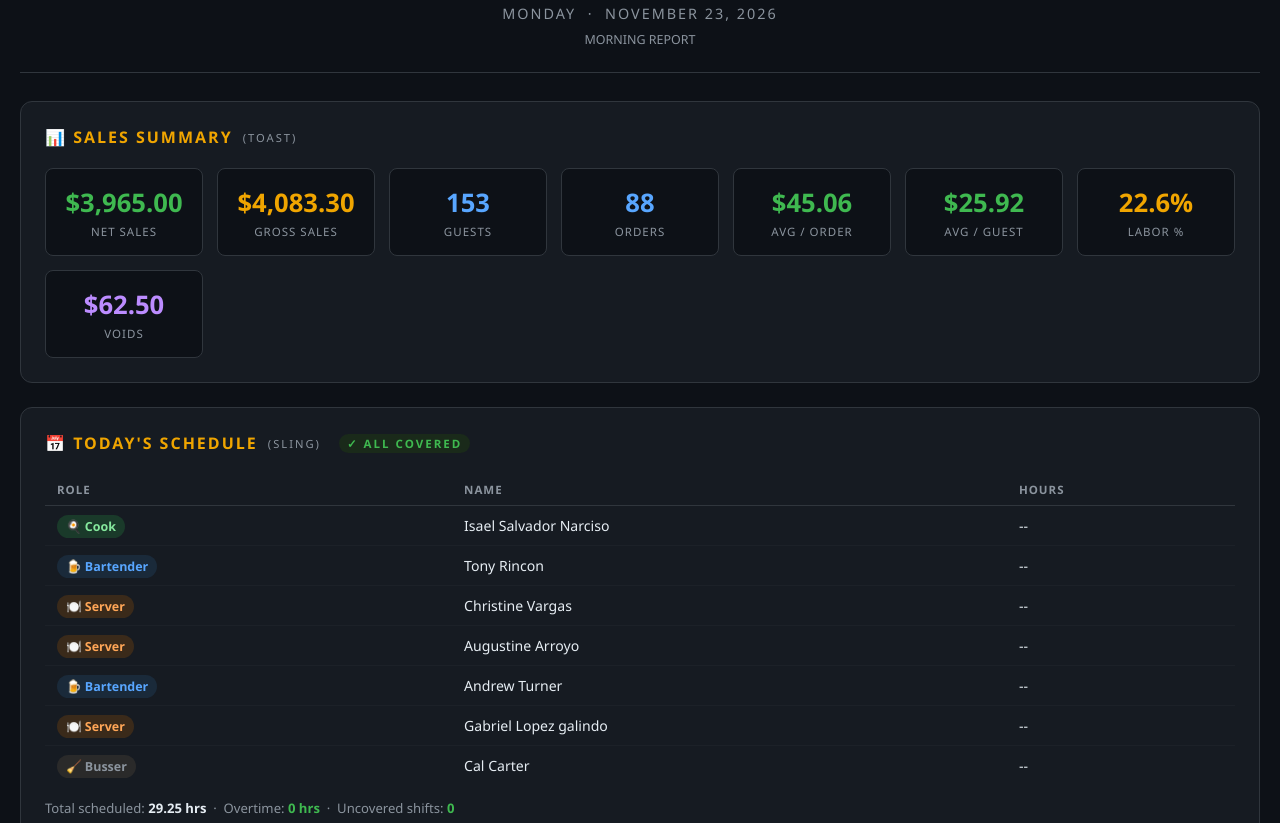
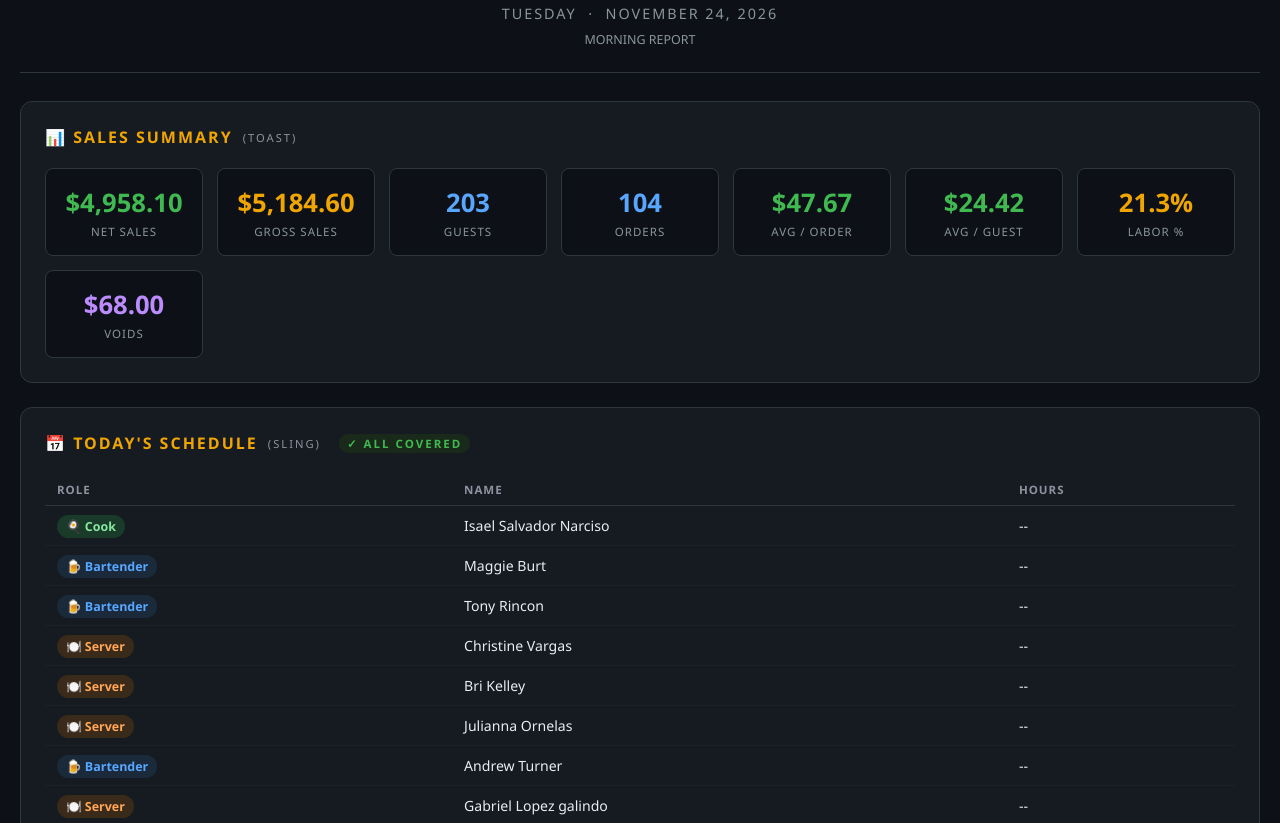
Before and after one commit to mojobrewhouse-cpu/brewhouse-hub, a plain HTML site: page Brewhouse_Morning_Report.html in a window 1280 px wide. Shown: the part 97-920 px from the top of the page. Drawn offline with Linux system fonts and the light colour scheme.

Commit message:
Auto-update Morning Report - November 25, 2026

```diff
--- a/Brewhouse_Morning_Report.html
+++ b/Brewhouse_Morning_Report.html
@@ -3,7 +3,7 @@
 <head>
 <meta charset="UTF-8">
 <meta name="viewport" content="width=device-width, initial-scale=1.0">
-<title>Brewhouse Morning Report — November 23, 2026</title>
+<title>Brewhouse Morning Report — November 24, 2026</title>
 <style>
   :root {
     --bg: #0d1117; --card: #161b22; --border: #30363d;
@@ -58,7 +58,7 @@
 <body>
 <div class="header">
   <h1>🍺 The Brewhouse</h1>
-  <div class="date">MONDAY &nbsp;·&nbsp; NOVEMBER 23, 2026</div>
+  <div class="date">TUESDAY &nbsp;·&nbsp; NOVEMBER 24, 2026</div>
   <div style="color:var(--muted);font-size:0.78rem;margin-top:8px;">MORNING REPORT</div>
 </div>
 
@@ -67,35 +67,35 @@
   <div class="section-title">📊 Sales Summary <span style="font-size:0.7rem;color:var(--muted);font-weight:400">(Toast)</span></div>
   <div class="metrics">
     <div class="metric">
-      <div class="metric-value">$3,965.00</div>
+      <div class="metric-value">$4,958.10</div>
       <div class="metric-label">Net Sales</div>
     </div>
     <div class="metric amber">
-      <div class="metric-value">$4,083.30</div>
+      <div class="metric-value">$5,184.60</div>
       <div class="metric-label">Gross Sales</div>
     </div>
     <div class="metric blue">
-      <div class="metric-value">153</div>
+      <div class="metric-value">203</div>
       <div class="metric-label">Guests</div>
     </div>
     <div class="metric blue">
-      <div class="metric-value">88</div>
+      <div class="metric-value">104</div>
       <div class="metric-label">Orders</div>
     </div>
     <div class="metric">
-      <div class="metric-value">$45.06</div>
+      <div class="metric-value">$47.67</div>
       <div class="metric-label">Avg / Order</div>
     </div>
     <div class="metric">
-      <div class="metric-value">$25.92</div>
+      <div class="metric-value">$24.42</div>
       <div class="metric-label">Avg / Guest</div>
     </div>
     <div class="metric amber">
-      <div class="metric-value">22.6%</div>
+      <div class="metric-value">21.3%</div>
       <div class="metric-label">Labor %</div>
     </div>
     <div class="metric purple">
-      <div class="metric-value">$62.50</div>
+      <div class="metric-value">$68.00</div>
       <div class="metric-label">Voids</div>
     </div>
   </div>
@@ -118,6 +118,11 @@
         </tr>
         <tr>
           <td><span class="role-badge bartender">🍺 Bartender</span></td>
+          <td>Maggie Burt</td>
+          <td>--</td>
+        </tr>
+        <tr>
+          <td><span class="role-badge bartender">🍺 Bartender</span></td>
           <td>Tony Rincon</td>
           <td>--</td>
         </tr>
@@ -128,7 +133,12 @@
         </tr>
         <tr>
           <td><span class="role-badge server">🍽️ Server</span></td>
-          <td>Augustine Arroyo</td>
+          <td>Bri Kelley</td>
+          <td>--</td>
+        </tr>
+        <tr>
+          <td><span class="role-badge server">🍽️ Server</span></td>
+          <td>Julianna Ornelas</td>
           <td>--</td>
         </tr>
         <tr>
@@ -142,13 +152,13 @@
           <td>--</td>
         </tr>
         <tr>
-          <td><span class="role-badge busser">🧹 Busser</span></td>
-          <td>Cal Carter</td>
+          <td><span class="role-badge bartender">🍺 Bartender</span></td>
+          <td>Katharine Brown</td>
           <td>--</td>
         </tr></tbody>
   </table>
   <div style="margin-top:14px;color:var(--muted);font-size:0.82rem;">
-    Total scheduled: <strong style="color:var(--text)">29.25 hrs</strong>
+    Total scheduled: <strong style="color:var(--text)">40.75 hrs</strong>
     &nbsp;·&nbsp; Overtime: <strong style="color:var(--green)">0 hrs</strong>
     &nbsp;·&nbsp; Uncovered shifts: <strong style="color:var(--green)">0</strong>
   </div>
@@ -223,7 +233,7 @@
 </div>
 
 <div class="footer">
-  Generated automatically · November 24, 2026 at 11:24 PM UTC · The Brewhouse Morning Report
+  Generated automatically · November 25, 2026 at 10:58 PM UTC · The Brewhouse Morning Report
 </div>
 </body>
 </html>
```
